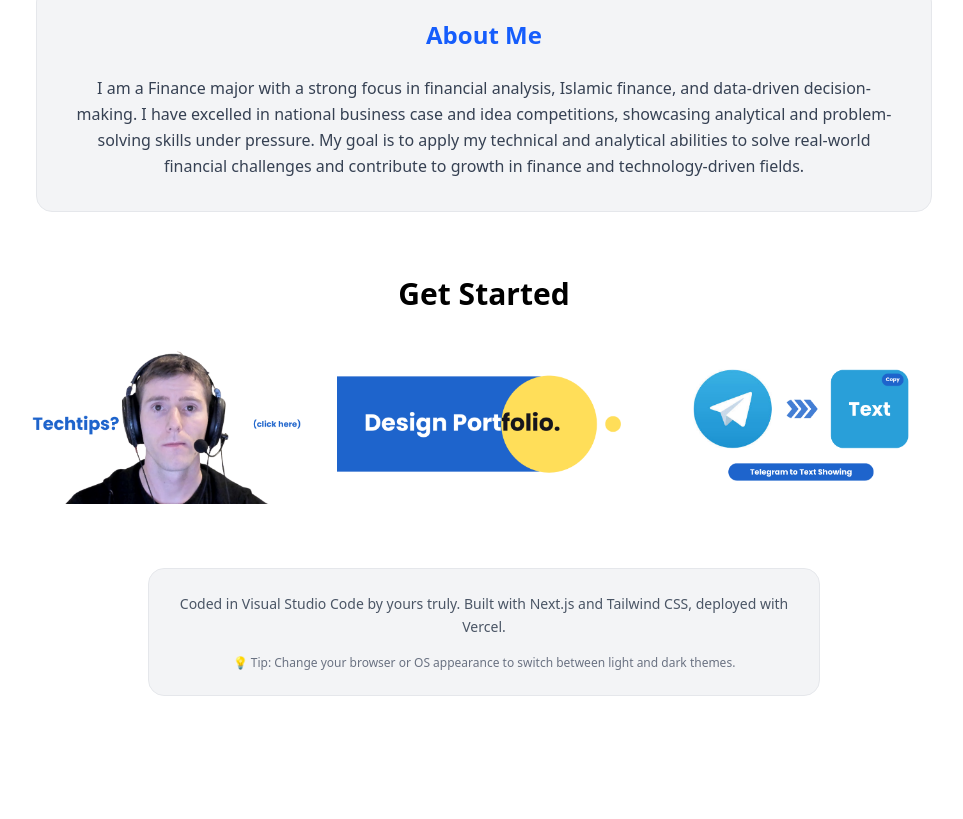
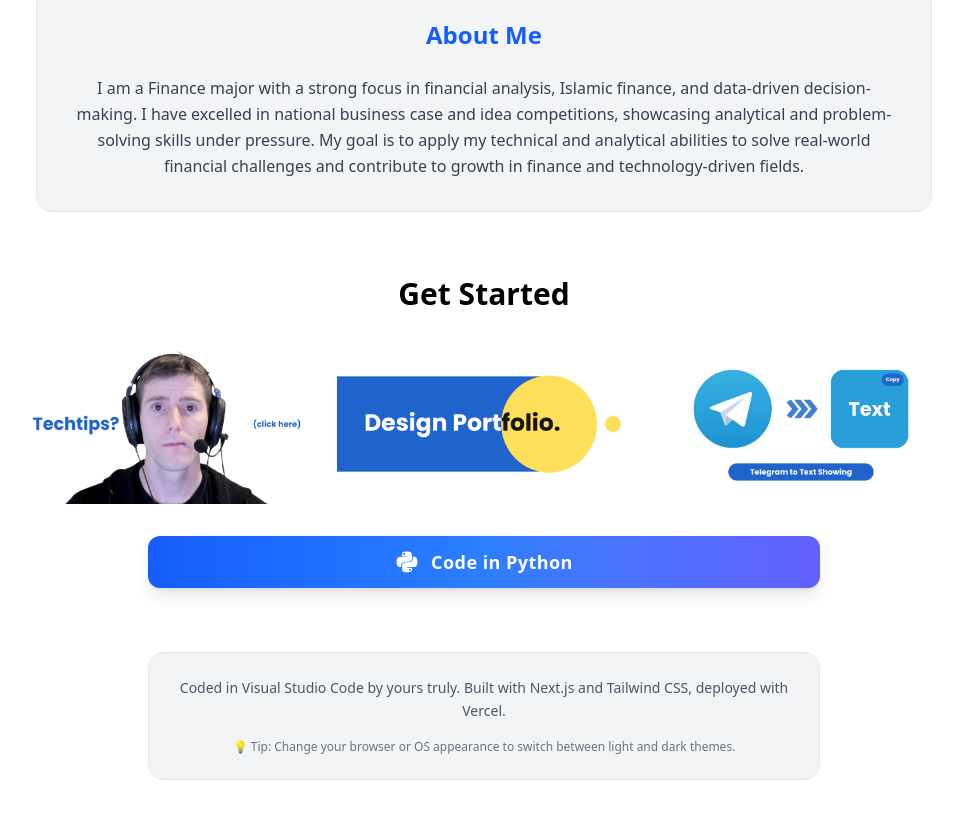
Before and after one commit to zaifears/zaifears-portfolio, a Next.js app: page / in a window 1280 px wide. Shown: the part 603-1422 px from the top of the page, without its empty margins (284-1247 px from the left). Before the commit the page ends 1379 px from the top, so only its background shows below. Built offline with nearby package versions, Linux system fonts and the light colour scheme.

Commit message:
Added Python IDE feature with code execution capability.

```diff
--- a/app/page.tsx
+++ b/app/page.tsx
@@ -5,6 +5,8 @@ import Link from 'next/link';
 import { FontAwesomeIcon } from '@fortawesome/react-fontawesome';
 import { faMapPin, faCopy, faTimes } from '@fortawesome/free-solid-svg-icons';
 import { useMemo, useState } from 'react';
+import { FaPython } from 'react-icons/fa'; // <-- ADD THIS LINE
+
 
 export default function Page() {
   const blobPath = useMemo(() =>
@@ -178,6 +180,18 @@ export default function Page() {
             </div>
           </div>
 
+<div className="mt-8">
+  <Link href="/ide" className="group block">
+    <button
+      type="button"
+      className="flex items-center justify-center w-full max-w-2xl mx-auto px-6 py-3 bg-gradient-to-r from-blue-600 via-blue-500 to-indigo-500 text-white rounded-xl font-semibold text-lg shadow-lg gap-3 transition duration-300 transform hover:scale-105 hover:shadow-2xl focus:outline-none active:scale-100 active:shadow group-hover:shadow-blue-500/30"
+      style={{ minHeight: "44px" }}
+    >
+      <FaPython className="text-2xl" />
+      <span className="tracking-wide">Code in Python</span>
+    </button>
+  </Link>
+</div>
           <div className="text-center mt-12 sm:mt-16">
             <div className="bg-gray-100 dark:bg-gray-900/30 backdrop-blur-sm border border-gray-200 dark:border-gray-800/50 rounded-xl sm:rounded-2xl p-4 sm:p-6 max-w-2xl mx-auto">
               <p className="text-xs sm:text-sm text-gray-600 dark:text-gray-400 leading-relaxed">
--- a/package.json
+++ b/package.json
@@ -29,6 +29,7 @@
     "pusher-js": "^8.4.0",
     "react": "^19.1.1",
     "react-dom": "^19.1.1",
+    "react-icons": "^5.5.0",
     "sugar-high": "^0.9.3",
     "typescript": "5.9.2"
   },
```
Also changed, not shown: 1 other file (tests, documents, lock files or other folders).
